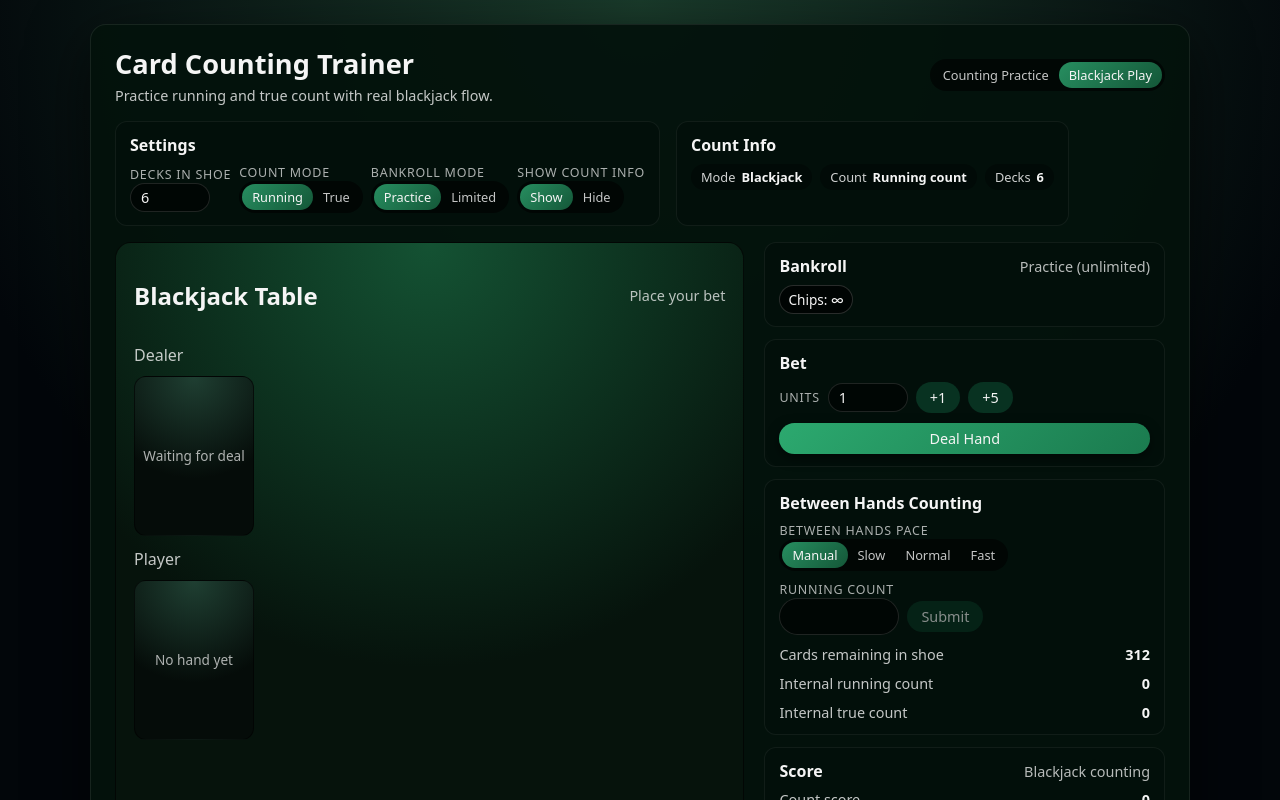
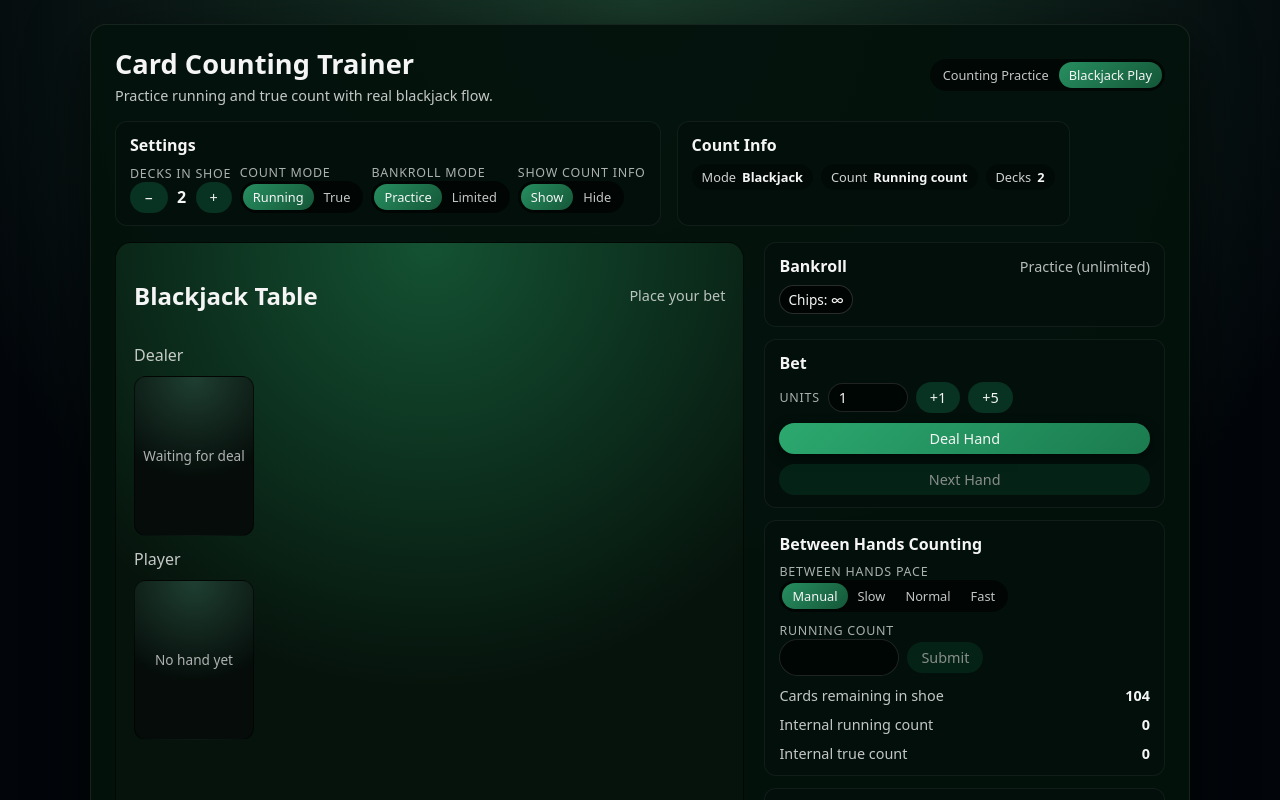
Before and after one commit to kazunefei/cardcount, a React (Vite) app: page / in a window 1280 px wide. Shown: the top 800 px of the page. Built offline with nearby package versions, Linux system fonts and the light colour scheme.

Commit message:
Updated some UI and logic issues

```diff
--- a/src/App.tsx
+++ b/src/App.tsx
@@ -54,18 +54,35 @@ function App() {
           <div className="compact-row">
             <div>
               <div className="field-label">Decks in shoe</div>
-              <input
-                type="number"
-                className="number-input"
-                min={1}
-                max={8}
-                value={settings.numDecks}
-                onChange={(e) =>
-                  updateSettings({
-                    numDecks: Math.min(8, Math.max(1, Number(e.target.value) || 1)),
-                  })
-                }
-              />
+              <div className="compact-row decks-control">
+                <button
+                  type="button"
+                  className="btn secondary decks-btn"
+                  onClick={() =>
+                    updateSettings({
+                      numDecks: Math.max(1, settings.numDecks - 1),
+                    })
+                  }
+                  disabled={settings.numDecks <= 1}
+                  aria-label="Fewer decks"
+                >
+                  −
+                </button>
+                <span className="decks-value">{settings.numDecks}</span>
+                <button
+                  type="button"
+                  className="btn secondary decks-btn"
+                  onClick={() =>
+                    updateSettings({
+                      numDecks: Math.min(8, settings.numDecks + 1),
+                    })
+                  }
+                  disabled={settings.numDecks >= 8}
+                  aria-label="More decks"
+                >
+                  +
+                </button>
+              </div>
             </div>
             <div>
               <div className="field-label">Count mode</div>
--- a/src/components/BetControls.tsx
+++ b/src/components/BetControls.tsx
@@ -18,8 +18,7 @@ export function BetControls({
   const isBetting = phase === 'betting';
   const isBetweenHands = phase === 'betweenHands';
   const isManualPace = pace === 'manual';
-  const dealButtonEnabled = isBetting || (isBetweenHands && isManualPace);
-  const dealButtonAction = isBetting ? onStartHand : onNextHand;
+  const nextHandEnabled = isBetweenHands && isManualPace;
 
   function adjust(delta: number) {
     const next = Math.max(1, currentBet + delta);
@@ -62,15 +61,23 @@ export function BetControls({
         <button
           type="button"
           className="btn"
-          onClick={dealButtonAction}
-          disabled={!dealButtonEnabled}
+          onClick={onStartHand}
+          disabled={!isBetting}
+        >
+          Deal Hand
+        </button>
+        <button
+          type="button"
+          className="btn secondary"
+          onClick={onNextHand}
+          disabled={!nextHandEnabled}
           title={
             isBetweenHands && !isManualPace
               ? 'Next hand starts automatically'
               : undefined
           }
         >
-          Deal Hand
+          Next Hand
         </button>
       </div>
     </div>
--- a/src/components/ScoreBoard.tsx
+++ b/src/components/ScoreBoard.tsx
@@ -5,8 +5,12 @@ interface ScoreBoardProps {
 }
 
 export function ScoreBoard({ score, totalAttempts, modeLabel }: ScoreBoardProps) {
+  const correctCount =
+    totalAttempts > 0
+      ? Math.max(0, Math.min(totalAttempts, Math.round((score + totalAttempts) / 2)))
+      : 0;
   const accuracy =
-    totalAttempts > 0 ? `${Math.round((score / totalAttempts) * 100)}%` : '—';
+    totalAttempts > 0 ? `${Math.round((correctCount / totalAttempts) * 100)}%` : '—';
 
   return (
     <div className="panel">
--- a/src/hooks/useBlackjackGame.ts
+++ b/src/hooks/useBlackjackGame.ts
@@ -98,6 +98,8 @@ export function useBlackjackGame({
 
   const shoeRef = useRef<Card[]>([]);
   const dealerTriggeredRef = useRef(false);
+  const runDealerInProgressRef = useRef(false);
+  const handCountDeltaRef = useRef(0);
 
   const trueCount = useMemo(
     () => calcTrueCount(runningCount, cardsRemaining),
@@ -114,6 +116,8 @@ export function useBlackjackGame({
     setActiveHandIndex(0);
     setPhase('betting');
     setRunningCount(0);
+    handCountDeltaRef.current = 0;
+    runDealerInProgressRef.current = false;
     setCountScore(0);
     setCountAttempts(0);
     setLastOutcomeText(null);
@@ -150,8 +154,7 @@ export function useBlackjackGame({
     if (!card) return null;
 
     setCardsRemaining(shoeRef.current.length);
-    setRunningCount((prev) => prev + hiLoValue(card));
-    // Keep React state copy roughly in sync for debugging/inspection.
+    handCountDeltaRef.current += hiLoValue(card);
     setShoe([...shoeRef.current]);
 
     return card;
@@ -166,6 +169,9 @@ export function useBlackjackGame({
   function startHand() {
     if (phase !== 'betting') return;
     if (!practiceMode && bankroll < currentBet) return;
+
+    runDealerInProgressRef.current = false;
+    handCountDeltaRef.current = 0;
 
     const p1: Card[] = [];
     const d1: Card[] = [];
@@ -325,34 +331,31 @@ export function useBlackjackGame({
 
   function runDealer() {
     if (phase !== 'player' && phase !== 'dealer') return;
+    if (!dealerHand) return;
+    if (runDealerInProgressRef.current) return;
+    runDealerInProgressRef.current = true;
     setPhase('dealer');
-    setDealerHand((current) => {
-      if (!current) return current;
-      let working = { ...current };
+    let working: Hand = { ...dealerHand, cards: [...dealerHand.cards] };
     while (true) {
       const { total, soft } = handTotals(working.cards);
-        if (total > 21) {
-          break;
-        }
-        if (total > 17 || (total === 17 && !soft)) {
-          break;
-        }
+      if (total > 21) break;
+      if (total > 17 || (total === 17 && !soft)) break;
       const c = drawCard();
       if (!c) break;
       working = { ...working, cards: [...working.cards, c] };
     }
     working.isFinished = true;
-      return working;
-    });
-    resolveHands();
+    setDealerHand(working);
+    resolveHands(working);
   }
 
-  function resolveHands() {
+  function resolveHands(finalDealerHand?: Hand | null) {
     setPhase('resolution');
+    const dealerForResolution = finalDealerHand ?? dealerHand;
     setPlayerHands((hands) => {
-      if (!dealerHand) return hands;
-      const dealerTotal = handTotals(dealerHand.cards).total;
-      const dealerBJ = isBlackjack(dealerHand.cards);
+      if (!dealerForResolution) return hands;
+      const dealerTotal = handTotals(dealerForResolution.cards).total;
+      const dealerBJ = isBlackjack(dealerForResolution.cards);
       const dealerBust = dealerTotal > 21;
       let outcomeText: string[] = [];
 
@@ -431,8 +434,14 @@ export function useBlackjackGame({
   }
 
   function evaluateCountSubmission(hasInput: boolean) {
+    const effectiveRunningCount =
+      phase === 'betweenHands'
+        ? runningCount + handCountDeltaRef.current
+        : runningCount;
     const effectiveTarget =
-      countType === 'running' ? runningCount : trueCount;
+      countType === 'running'
+        ? effectiveRunningCount
+        : calcTrueCount(effectiveRunningCount, cardsRemaining);
 
     let parsed: number | null = null;
     if (hasInput && countInput.trim() !== '') {
@@ -448,11 +457,14 @@ export function useBlackjackGame({
     setCountAttempts((prev) => prev + 1);
     setHasSubmittedCount(true);
     setCountInput('');
+    if (phase === 'betweenHands') {
+      const delta = handCountDeltaRef.current;
+      setRunningCount((prev) => prev + delta);
+      handCountDeltaRef.current = 0;
+    }
   }
 
   function startNextHand() {
-    // If the user clicks Next Hand in manual pace without submitting,
-    // still evaluate the count once before moving on.
     if (phase === 'betweenHands' && !hasSubmittedCount) {
       evaluateCountSubmission(!!countInput.trim());
     }
@@ -472,6 +484,8 @@ export function useBlackjackGame({
     setActiveHandIndex(0);
     setPhase('betting');
     setRunningCount(0);
+    handCountDeltaRef.current = 0;
+    runDealerInProgressRef.current = false;
     setCountScore(0);
     setCountAttempts(0);
     setLastOutcomeText(null);
--- a/src/hooks/useGameMode.ts
+++ b/src/hooks/useGameMode.ts
@@ -15,7 +15,7 @@ export interface SettingsState {
 export function useGameMode() {
   const [mode, setMode] = useState<GameMode>('blackjack');
   const [settings, setSettings] = useState<SettingsState>({
-    numDecks: 6,
+    numDecks: 2,
     countType: 'running',
     practiceBankroll: true,
     showInternalCounts: true,
--- a/src/lib/counting.ts
+++ b/src/lib/counting.ts
@@ -2,6 +2,9 @@ import type { Card } from './deck';
 
 export function hiLoValue(card: Card): number {
   const r = card.rank;
+  const n = Number(r);
+  if (Number.isFinite(n) && n >= 2 && n <= 6) return 1;
+  if (Number.isFinite(n) && n >= 7 && n <= 9) return 0;
   if (r === '2' || r === '3' || r === '4' || r === '5' || r === '6') return 1;
   if (r === '7' || r === '8' || r === '9') return 0;
   return -1; // 10, J, Q, K, A
--- a/src/styles.css
+++ b/src/styles.css
@@ -120,6 +120,19 @@ body {
   flex-wrap: wrap;
   gap: 8px;
   align-items: center;
+}
+
+.decks-control {
+  gap: 4px;
+}
+.decks-btn {
+  min-width: 28px;
+  padding: 4px 8px;
+}
+.decks-value {
+  min-width: 1.25rem;
+  text-align: center;
+  font-weight: 600;
 }
 
 .pill {
```
Lines whose indentation alone changed are shown as unchanged.
